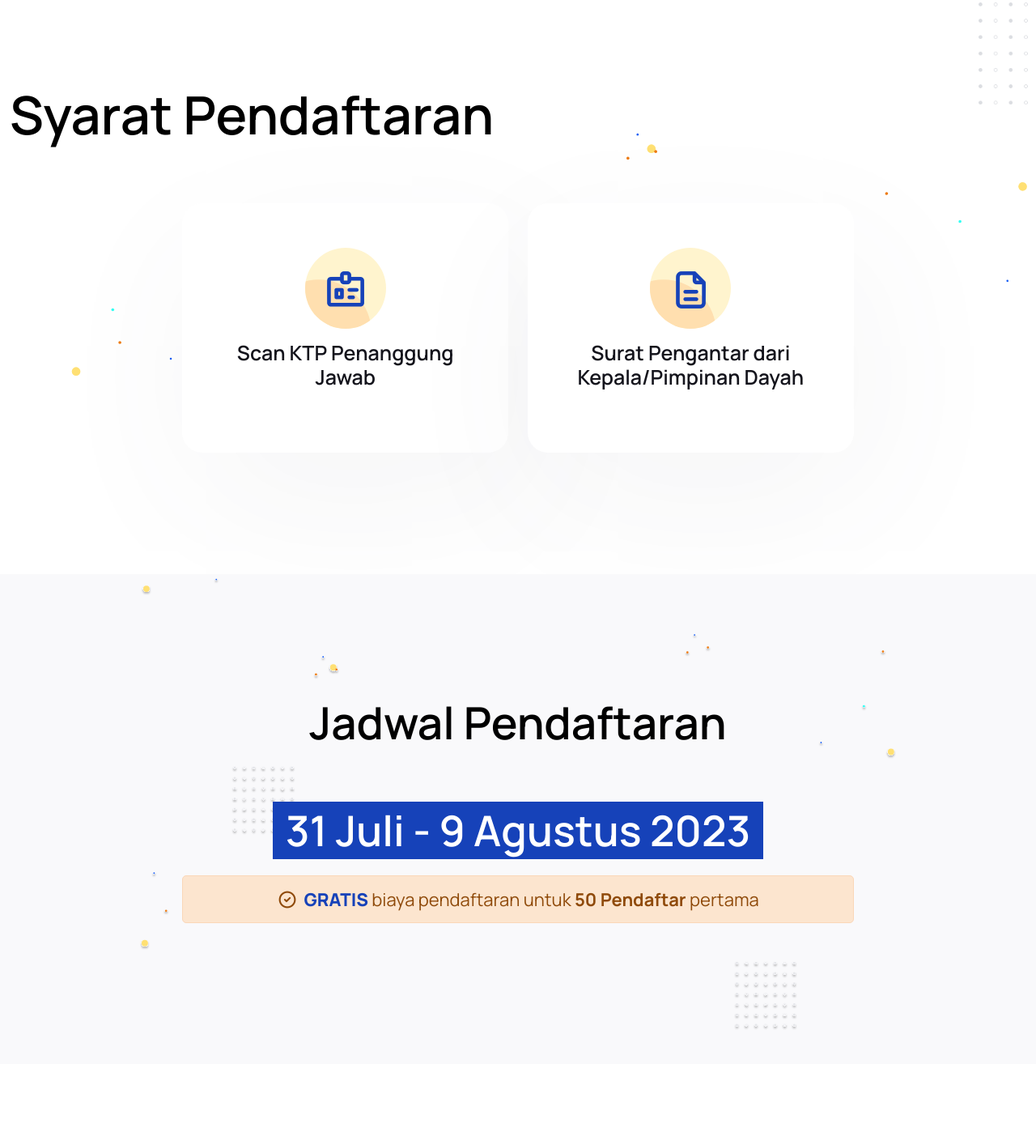
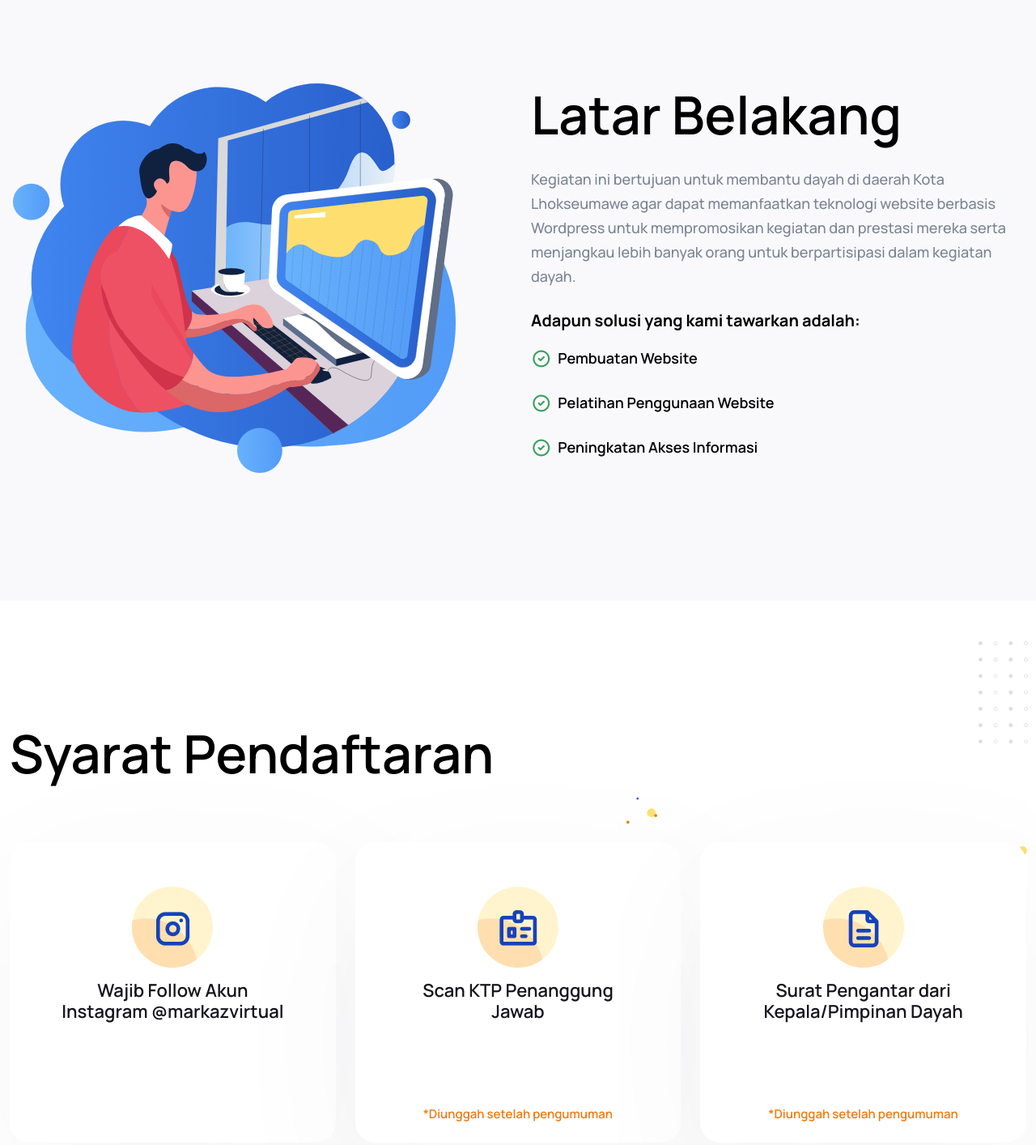
Before and after one commit to rizkysafdila/lp-pelatihan-dayah, a plain HTML site: page index.html in a window 1280 px wide. Shown: the part 844-2258 px from the top of the page at 81% size. Drawn offline with Linux system fonts and the light colour scheme.

Commit message:
update content

```diff
--- a/index.html
+++ b/index.html
@@ -5,7 +5,7 @@
     <meta http-equiv="X-UA-Compatible" content="IE=edge" />
     <meta name="viewport" content="width=device-width, initial-scale=1.0" />
     <title>PNL X Markaz Virtual</title>
-    <link rel="stylesheet" href="./assets/libs/OwlCarousel-2/dist/assets/owl.carousel.min.css" />
+    <link rel="stylesheet" href="./dist/css/owl.carousel.min.css" />
     <link rel="stylesheet" href="./dist/css/iconfont/tabler-icons.css" />
     <link rel="stylesheet" href="./dist/css/style.css" />
     <link rel="icon" href="https://markazvirtual.com/wp-content/uploads/2022/01/cropped-markasvirtual-removebg-preview-32x32.png" sizes="32x32" />
@@ -19,7 +19,7 @@
         <nav class="navbar navbar-expand-xl py-0">
           <div class="logo">
             <a class="navbar-brand py-0 me-0" href="#">
-              <img src="./assets/images/pnlxmv-alt.png" width="256" alt="PNL X Markaz Virtual" />
+              <img src="./assets/images/pnlxmv.png" width="256" alt="PNL X Markaz Virtual" />
             </a>
           </div>
           <a class="d-inline-block d-lg-block d-xl-none d-xxl-none nav-toggler text-decoration-none" data-bs-toggle="offcanvas" href="#offcanvasExample" aria-controls="offcanvasExample">
@@ -28,10 +28,13 @@
           <div class="collapse navbar-collapse" id="navbarSupportedContent">
             <ul class="navbar-nav me-auto">
               <li class="nav-item">
+                <a class="nav-link text-capitalize" href="#latarBelakang">Latar Belakang</a>
+              </li>
+              <li class="nav-item">
                 <a class="nav-link text-capitalize" href="#syaratPendaftaran">Syarat Pendaftaran</a>
               </li>
               <li class="nav-item">
-                <a class="nav-link text-capitalize" href="#jadwalPendaftaran">Jadwal Pendaftaran</a>
+                <a class="nav-link text-capitalize" href="#jadwalPendaftaran">Jadwal Kegiatan</a>
               </li>
               <li class="nav-item">
                 <a class="nav-link text-capitalize" href="#kontak">Kontak</a>
@@ -49,10 +52,13 @@
         <div class="offcanvas-body pt-0">
           <ul class="navbar-nav">
             <li class="nav-item">
+              <a class="nav-link text-capitalize" href="#latarBelakang">Latar Belakang</a>
+            </li>
+            <li class="nav-item">
               <a class="nav-link text-capitalize" href="#syaratPendaftaran">Syarat Pendaftaran</a>
             </li>
             <li class="nav-item">
-              <a class="nav-link text-capitalize" href="#jadwalPendaftaran">Jadwal Pendaftaran</a>
+              <a class="nav-link text-capitalize" href="#jadwalPendaftaran">Jadwal Kegiatan</a>
             </li>
             <li class="nav-item">
               <a class="nav-link text-capitalize" href="#kontak">Kontak</a>
@@ -74,7 +80,7 @@
           <div class="col-xxl-7 col-xl-7 col-lg-7 col-md-7 col-sm-6 col-12">
             <div class="position-relative left-hero-color">
               <h1 class="fs-3 mb-0 fw-bold lh-sm">Pembuatan dan Pelatihan Penggunaan <span class="text-bg-primary px-3">Website</span> Berbasis Wordpress</h1>
-              <p class="fs-5">Untuk <span class="fw-bold text-black">Dayah</span> di daerah Kota Lhokseumawe</p>
+              <p class="fs-4 text-warning">Untuk <span class="fw-bolder">Dayah</span> di daerah Kota Lhokseumawe</p>
               <a href="https://forms.gle/9RvTq5nb8yCP9hAR6" target="_blank" class="btn btn-warning btn-hover-secondery">Daftar Sekarang</a>
             </div>
           </div>
@@ -88,6 +94,43 @@
     </section>
     <!------------------------------>
     <!--- Hero Banner End--------->
+    <!------------------------------>
+
+    <!---------------------------------->
+    <!--- Our Service sectin Start------>
+    <!---------------------------------->
+    <section id="latarBelakang" class="our-service">
+      <div class="container">
+        <div class="row">
+          <div class="col-md-6 col-sm-12 px-3">
+            <img src="./assets/images/bg-knowledge.svg" class="img-fluid" />
+          </div>
+          <div class="col-md-6 col-sm-12 px-3">
+            <h2 class="fs-2 text-black mb-0">Latar Belakang</h2>
+            <p class="mb-0 pb-0 fw-500 fs-7">Kegiatan ini bertujuan untuk membantu dayah di daerah Kota Lhokseumawe agar dapat memanfaatkan teknologi website berbasis Wordpress untuk mempromosikan kegiatan dan prestasi mereka serta menjangkau lebih banyak orang untuk berpartisipasi dalam kegiatan dayah.</p>
+            <div class="d-flex flex-column align-items-start justify-content-center">
+              <p class="mb-3 pb-0 fw-bold fs-6 text-black">Adapun solusi yang kami tawarkan adalah:</p>
+              <ul class="list-unstyled mb-0 pl-0">
+                <li class="d-flex align-items-start">
+                  <i class="ti ti-circle-check fs-4 pe-2"></i>
+                  <span class="fs-7 text-black">Pembuatan Website</span>
+                </li>
+                <li class="d-flex align-items-start">
+                  <i class="ti ti-circle-check fs-4 pe-2"></i>
+                  <span class="fs-7 text-black">Pelatihan Penggunaan Website</span>
+                </li>
+                <li class="d-flex align-items-start">
+                  <i class="ti ti-circle-check fs-4 pe-2"></i>
+                  <span class="fs-7 text-black">Peningkatan Akses Informasi</span>
+                </li>
+              </ul>
+            </div>
+          </div>
+        </div>
+      </div>
+    </section>
+    <!------------------------------>
+    <!--- Our Service sectin End---->
     <!------------------------------>
 
     <!------------------------------>
@@ -106,10 +149,21 @@
             <div class="card border-0 shadow h-100">
               <div class="card-body">
                 <div class="icon-round overflow-hidden rounded-circle position-relative d-flex align-items-center justify-content-center mx-auto text-center">
+                  <i class="ti ti-brand-instagram fs-3 text-primary position-relative"></i>
+                </div>
+                <h3 class="fs-5">Wajib Follow Akun Instagram @markazvirtual</h3>
+              </div>
+            </div>
+          </div>
+          <div class="col-xxl-4 col-xl-4 col-lg-4 col-md-6 col-sm-6 col-12 text-center">
+            <div class="card border-0 shadow h-100">
+              <div class="card-body">
+                <div class="icon-round overflow-hidden rounded-circle position-relative d-flex align-items-center justify-content-center mx-auto text-center">
                   <i class="ti ti-id-badge-2 fs-3 text-primary position-relative"></i>
                 </div>
-                <h3 class="fs-4">Scan KTP Penanggung Jawab</h3>
+                <h3 class="fs-5">Scan KTP Penanggung Jawab</h3>
               </div>
+              <div class="card-footer bg-transparent border-0 fs-8 text-warning fw-semibold">*Diunggah setelah pengumuman</div>
             </div>
           </div>
           <div class="col-xxl-4 col-xl-4 col-lg-4 col-md-6 col-sm-6 col-12 text-center">
@@ -118,8 +172,9 @@
                 <div class="icon-round overflow-hidden rounded-circle position-relative d-flex align-items-center justify-content-center mx-auto text-center">
                   <i class="ti ti-file-description fs-3 text-primary position-relative"></i>
                 </div>
-                <h3 class="fs-4">Surat Pengantar dari Kepala/Pimpinan Dayah</h3>
+                <h3 class="fs-5">Surat Pengantar dari Kepala/Pimpinan Dayah</h3>
               </div>
+              <div class="card-footer bg-transparent border-0 fs-8 text-warning fw-semibold">*Diunggah setelah pengumuman</div>
             </div>
           </div>
         </div>
@@ -136,15 +191,20 @@
       <div class="container position-relative">
         <div class="row justify-content-center">
           <div class="col-sm-6 col-md-10 col-lg-8 text-center">
-            <h2 class="fs-3 pricing-head text-black mb-0">Jadwal Pendaftaran</h2>
+            <h2 class="fs-3 pricing-head text-black mb-0">Jadwal Kegiatan</h2>
           </div>
         </div>
         <div class="row justify-content-center price-plan">
           <div class="col-sm-6 col-md-10 col-lg-8">
-            <p class="h2 mb-4 text-center position-relative"><span class="text-bg-primary px-3">31 Juli - 9 Agustus 2023</span></p>
-            <div class="alert alert-warning d-flex justify-content-center align-items-center mb-4 fs-5">
-              <i class="ti ti-circle-check fs-4 me-2"></i>
-              <div><span class="fw-bolder text-primary">GRATIS </span>biaya pendaftaran untuk<span class="fw-bold"> 50 Pendaftar </span>pertama</div>
+            <p class="h4 mb-4 text-center position-relative"><span class="text-bg-primary px-3">1 - 6 Agustus 2023</span> (Pendaftaran)</p>
+            <p class="h4 mb-4 text-center position-relative"><span class="text-bg-primary px-3">7 Agustus 2023</span> (Pengumuman Penerima Website Gratis)</p>
+            <div class="alert alert-warning d-flex justify-content-center align-items-center mb-4">
+              <i class="ti ti-circle-check fs-5 me-2"></i>
+              <div class="fs-5"><span class="fw-bolder text-primary">GRATIS </span>website + hosting & domain untuk<span class="fw-bold"> 50 Pendaftar </span>pertama</div>
+            </div>
+            <div class="alert alert-warning d-flex justify-content-center align-items-center mb-4">
+              <i class="ti ti-circle-check fs-5 me-2"></i>
+              <div class="fs-7"><span class="fw-bolder text-primary">5 Pesantren Terpilih</span> akan mengikuti pelatihan di kampus Politeknik Negeri Lhokseumawe</div>
             </div>
           </div>
         </div>
@@ -171,8 +231,8 @@
                 <div class="d-flex align-items-center justify-content-center mx-auto text-center">
                   <i class="ti ti-brand-whatsapp mb-4 fs-1 text-primary position-relative"></i>
                 </div>
-                <p class="h4 mb-3">0821 6386 3945 (Aziz)</p>
-                <a class="btn btn-success" target="_blank" href="https://wa.me/6282163863945">
+                <p class="h4 mb-3">0851 7424 4700 (Markaz Virtual)</p>
+                <a class="btn btn-success" target="_blank" href="https://wa.me/6285174244700">
                   <i class="ti ti-phone me-2"></i>
                   Hubungi
                 </a>
@@ -185,8 +245,8 @@
                 <div class="d-flex align-items-center justify-content-center mx-auto text-center">
                   <i class="ti ti-brand-whatsapp mb-4 fs-1 text-primary position-relative"></i>
                 </div>
-                <p class="h4 mb-3">0851 7424 4700 (Markaz Virtual)</p>
-                <a class="btn btn-success" target="_blank" href="https://wa.me/6285174244700">
+                <p class="h4 mb-3">0821 6386 3945 (Aziz)</p>
+                <a class="btn btn-success" target="_blank" href="https://wa.me/6282163863945">
                   <i class="ti ti-phone me-2"></i>
                   Hubungi
                 </a>
@@ -205,7 +265,7 @@
     <!------------------------------>
     <footer class="footer">
       <div class="container">
-        <div class="text-center blue-light fw-500">©<span id="autodate">2023</span> - All Rights Reserved by <a href="https://markazvirtual.com/" class="blue-light text-decoration-none">Markaz Virtual</a></div>
+        <div class="text-center blue-light fw-500">©<span id="autodate">2023</span> - All Rights Reserved by <a href="https://markazvirtual.com/" class="blue-light fw-bold text-decoration-none">Markaz Virtual</a></div>
       </div>
     </footer>
     <!------------------------------>
@@ -218,7 +278,7 @@
 
     <script src="./dist/js/jquery.min.js"></script>
     <script src="./dist/js/bootstrap.min.js"></script>
-    <script src="./assets/libs/OwlCarousel-2/dist/owl.carousel.min.js"></script>
+    <script src="./dist/js/owl.carousel.min.js"></script>
     <script src="./dist/js/custom.js"></script>
   </body>
 </html>
--- a/scss/_our-services.scss
+++ b/scss/_our-services.scss
@@ -18,6 +18,9 @@
         color: $gray-400;
         padding-bottom: 30px;
         font-weight: $font-weight-semibold;
+    }
+    img{
+        width: 90%;
     }
     h2{
         font-weight: $font-weight-semibold;
--- a/scss/style.scss
+++ b/scss/style.scss
@@ -2,8 +2,8 @@
 @import "../scss/bootstrap/bootstrap.scss";
 @import "./header";
 @import "./hero-banner";
+@import "./our-services";
 @import "./service";
-// @import "./our-services";
 // @import "./portfolio";
 @import "./pricing";
 @import "./faq";
```
Also changed, not shown: assets/images/bg-knowledge.svg (added), dist/css/owl.carousel.min.css (added), dist/css/style.css, dist/js/owl.carousel.min.js (added), 1 other file.
